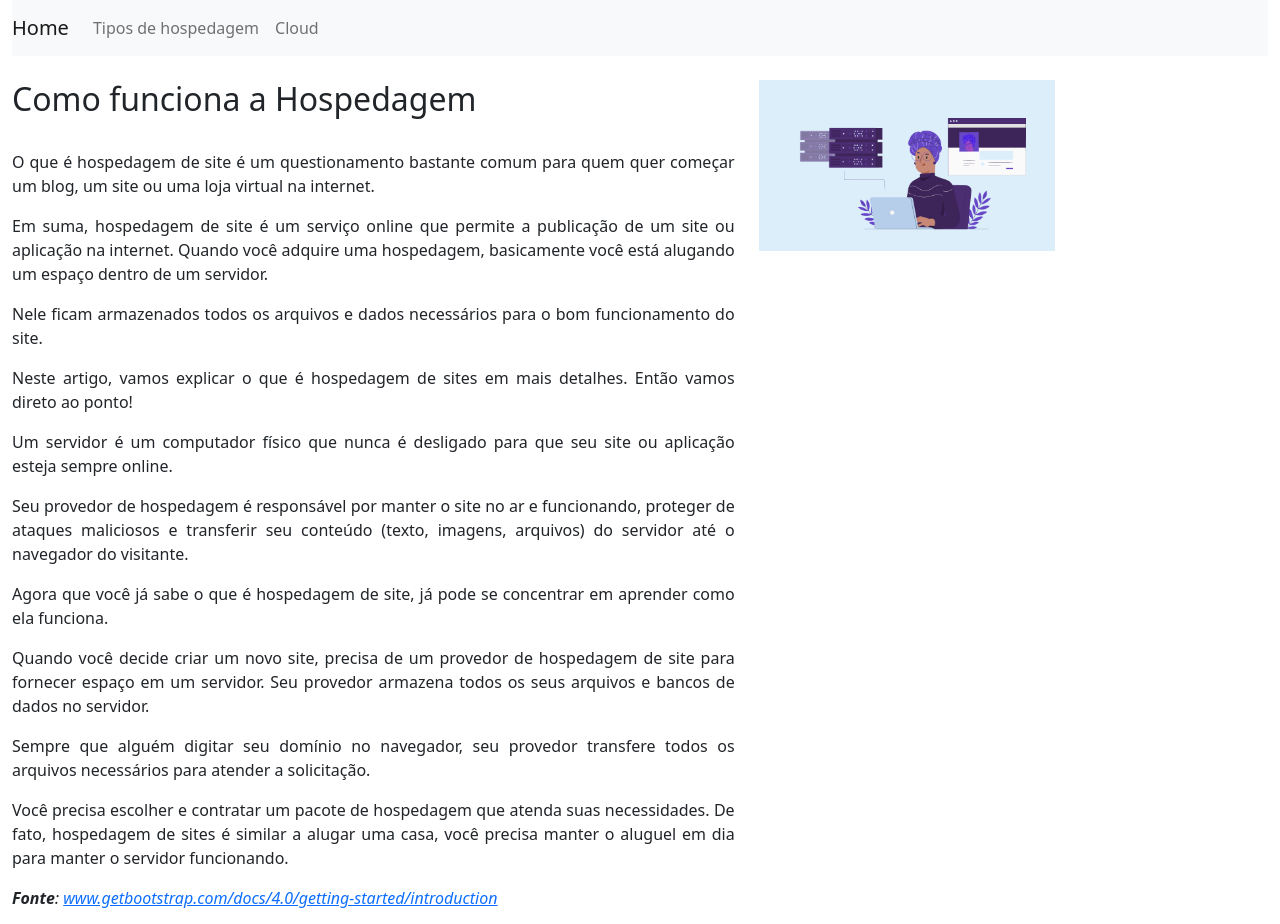
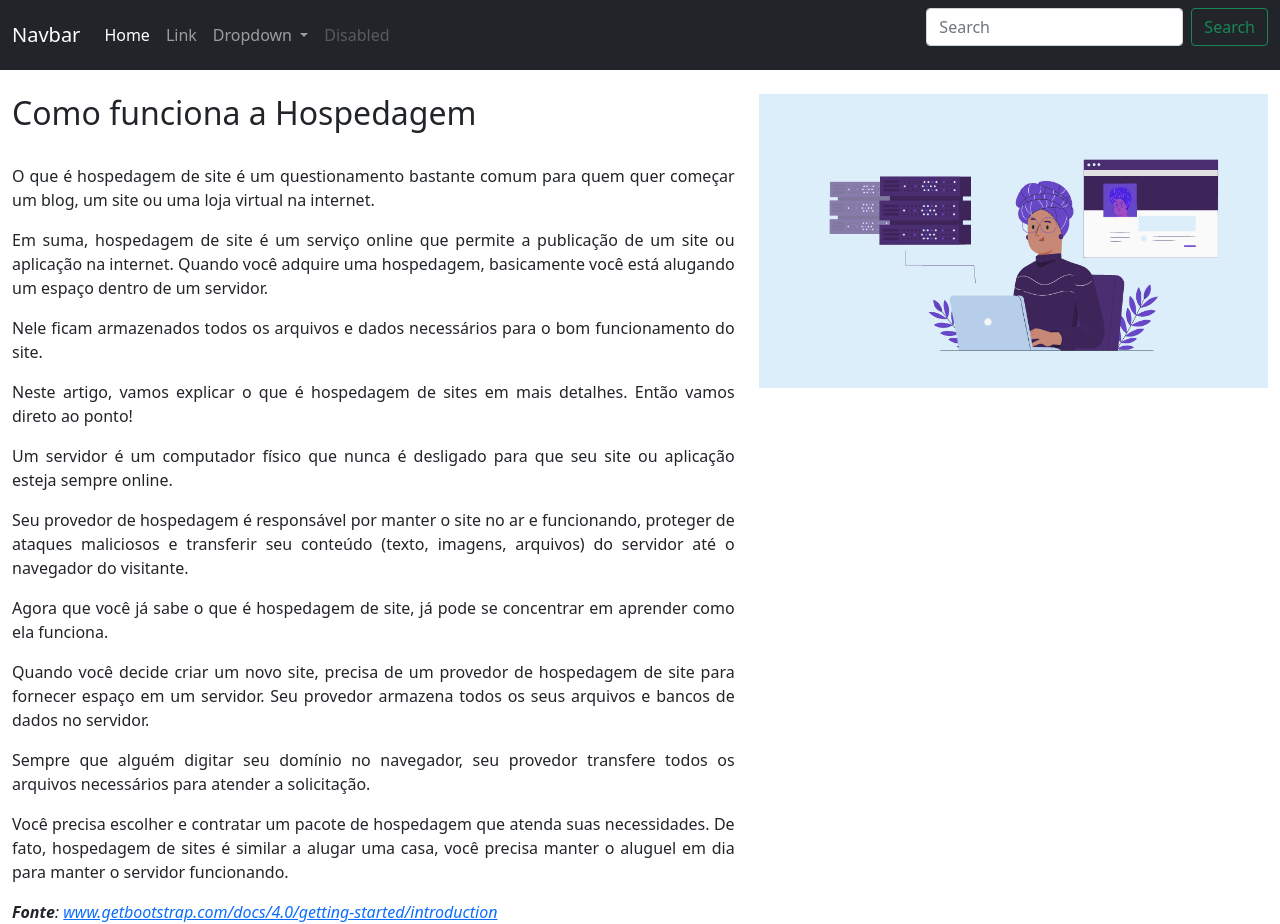
Before and after one commit to victorcosta93/seo, a plain HTML site: page index.html in a window 1280 px wide. Drawn offline with nearby package versions, Linux system fonts and the light colour scheme.

Commit message:
Website SEO

```diff
--- a/index.html
+++ b/index.html
@@ -2,30 +2,48 @@
     <head>
         <meta charset="utf-8">
         <meta name="viewport" content="width=device-width, initial-scale=1, shrink-to-fit=no">
-
-        <link href="bootstrap.5.1.3/css/bootstrap.min.css" rel="stylesheet">
+        <!-- <link href="bootstrap.5.1.3/css/bootstrap.min.css" rel="stylesheet"> -->
+        <link href="https://cdn.jsdelivr.net/npm/bootstrap@5.1.3/dist/css/bootstrap.min.css" rel="stylesheet" integrity="sha384-1BmE4kWBq78iYhFldvKuhfTAU6auU8tT94WrHftjDbrCEXSU1oBoqyl2QvZ6jIW3" crossorigin="anonymous">
         <link href="bootstrap.5.1.3/css/estilo.css" rel="stylesheet">
         <title>HOME</title>
     </head>
     <body>
+      <nav class="navbar navbar-expand-sm navbar-dark bg-dark ">
         <div class="container-fluid">
-            <nav class="navbar navbar-expand-lg navbar-light bg-light">
-                <a class="navbar-brand" href="#">Home</a>
-                <button class="navbar-toggler collapsed" type="button" data-toggle="collapse" data-target="#navbarNav" aria-controls="navbarNav" aria-expanded="false" aria-label="Toggle navigation">
+          <a class="navbar-brand" href="#">Navbar</a>
+          <button class="navbar-toggler text-white" type="button" data-bs-toggle="collapse" data-bs-target="#navbarSupportedContent" aria-controls="navbarSupportedContent" aria-expanded="false" aria-label="Toggle navigation">
             <span class="navbar-toggler-icon"></span>
           </button>
-                <div class="navbar-collapse collapse" id="navbarNav">
-                  <ul class="navbar-nav">
-                    <li class="nav-item active">
-                      <a class="nav-link" href="#">Tipos de hospedagem</a>
+          <div class="collapse navbar-collapse" id="navbarSupportedContent">
+            <ul class="navbar-nav me-auto mb-2 mb-lg-0">
+              <li class="nav-item">
+                <a class="nav-link active " aria-current="page" href="#">Home</a>
               </li>
               <li class="nav-item">
-                      <a class="nav-link" href="#">Cloud</a>
+                <a class="nav-link" href="#">Link</a>
+              </li>
+              <li class="nav-item dropdown">
+                <a class="nav-link dropdown-toggle" href="#" id="navbarDropdown" role="button" data-bs-toggle="dropdown" aria-expanded="false">
+                  Dropdown
+                </a>
+                <ul class="dropdown-menu" aria-labelledby="navbarDropdown">
+                  <li><a class="dropdown-item" href="#">Action</a></li>
+                  <li><a class="dropdown-item" href="#">Another action</a></li>
+                  <li><hr class="dropdown-divider"></li>
+                  <li><a class="dropdown-item" href="#">Something else here</a></li>
+                </ul>
+              </li>
+              <li class="nav-item">
+                <a class="nav-link disabled">Disabled</a>
               </li>
             </ul>
+            <form class="d-flex">
+              <input class="form-control me-2" type="search" placeholder="Search" aria-label="Search">
+              <button class="btn btn-outline-success" type="submit">Search</button>
+            </form>
+          </div>
         </div>
       </nav>
-        </div>
         <br>
         <div class="container-fluid">
             <div class="row">
@@ -44,7 +62,7 @@
                     <p>Você precisa escolher e contratar um pacote de hospedagem que atenda suas necessidades. De fato, hospedagem de sites é similar a alugar uma casa, você precisa manter o aluguel em dia para manter o servidor funcionando.</p>
                     <i><strong>Fonte</strong>: <a href="https://www.hostinger.com.br/tutoriais/o-que-e-hospedagem-de-site" target="_blank">www.getbootstrap.com/docs/4.0/getting-started/introduction</a></i>
                 </div>
-                <div class="col-md-3">
+                <div class="col-md-5">
                     <img src="imagens/o-que-e-hospedagem-de-site.png" class="img-fluid">
                 </div>
             </div>
```
Also changed, not shown: bootstrap.5.1.3/css/estilo.css (line endings or trailing spaces). Lines whose indentation alone changed are shown as unchanged.
